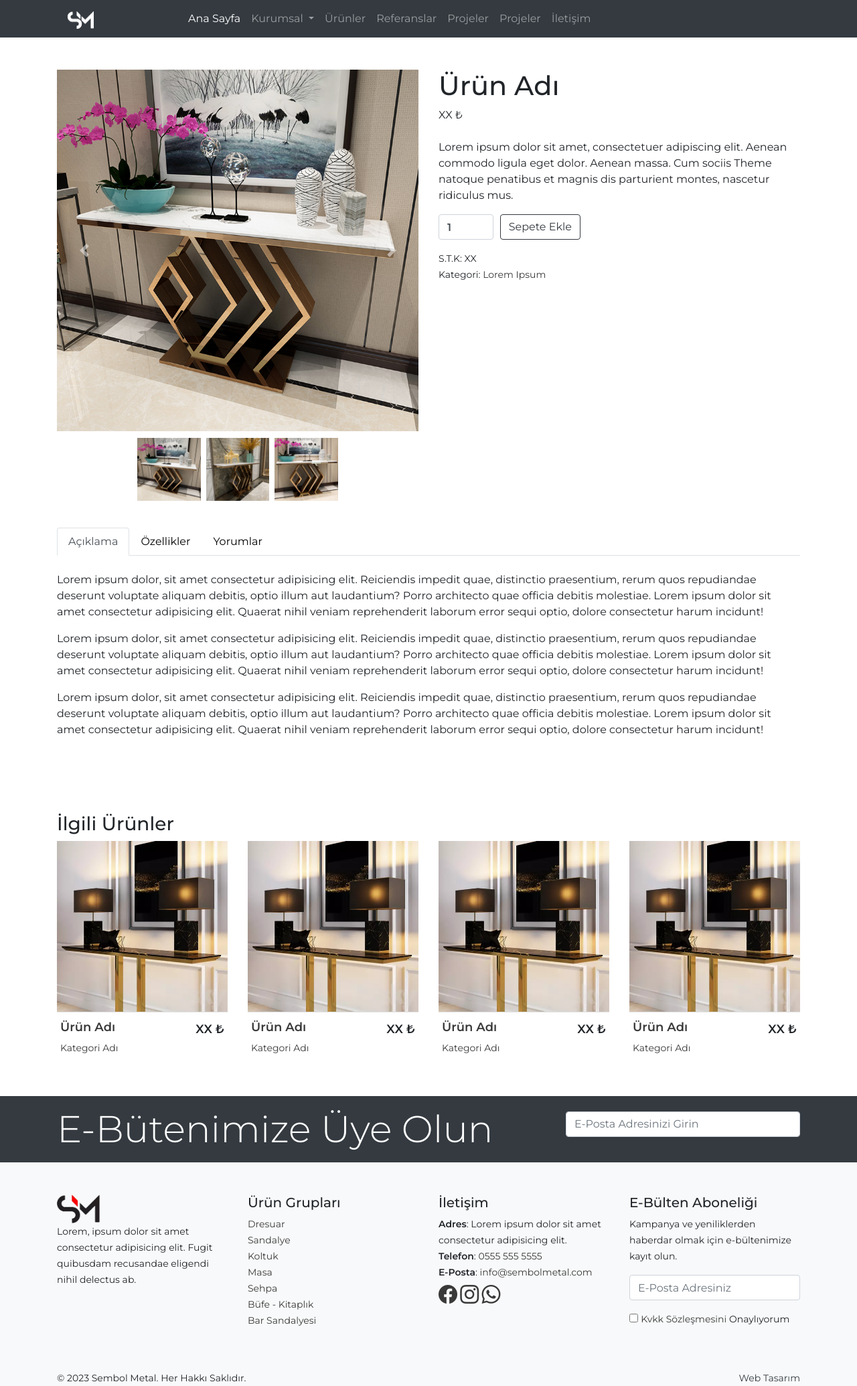
After one commit to kpamukcu/sembolmetal, a PHP site: page /urun.php in a window 1280 px wide. The commit adds this page. Shown: the whole page at 67% size. Run offline with PHP 8.4, Linux system fonts and the light colour scheme.

Commit message:
Ürün Sayfası Düzenlendi

```diff
--- a/css/style.css
+++ b/css/style.css
@@ -25,18 +25,17 @@
 #categories .card{
     background-color: #bedbe3;
     border-radius: 0;
-    border: 0;
 }
 
-#products .card-footer{
+.card-footer{
     background-color: transparent !important;
 }
 
-#products .card{
+.card{
     border:0px;
 }
 
-#products h2, .col-3{
+.card h2, .col-3{
     font-size:18px;
     font-weight: 600;
 }
@@ -53,3 +52,7 @@
 #info .bi{
     font-size: 50px;
 }
+
+.carousel-indicators{
+    bottom:-120px;
+}
--- /dev/null
+++ b/urun.php
@@ -0,0 +1,180 @@
+<?php require_once('header.php') ?>
+
+<!-- Product Section Start -->
+<section id="productPage" class="py-5">
+    <div class="container">
+        <div class="row">
+            <div class="col-md-6">
+
+                <div id="carouselExampleIndicators" class="carousel slide" data-ride="carousel">
+                    <ol class="carousel-indicators">
+
+                        <img src="img/urun1.jpg" alt="" data-target="#carouselExampleIndicators" data-slide-to="0" class="active w-25">
+                        <img src="img/urun2.jpg" alt="" data-target="#carouselExampleIndicators" data-slide-to="1" class="w-25 mx-2">
+                        <img src="img/urun3.jpg" alt="" data-target="#carouselExampleIndicators" data-slide-to="2" class="w-25">
+
+
+                    </ol>
+                    <div class="carousel-inner">
+                        <div class="carousel-item active">
+                            <img src="img/urun1.jpg" class="d-block w-100" alt="...">
+                        </div>
+                        <div class="carousel-item">
+                            <img src="img/urun2.jpg" class="d-block w-100" alt="...">
+                        </div>
+                        <div class="carousel-item">
+                            <img src="img/urun3.jpg" class="d-block w-100" alt="...">
+                        </div>
+                    </div>
+                    <button class="carousel-control-prev" type="button" data-target="#carouselExampleIndicators" data-slide="prev">
+                        <span class="carousel-control-prev-icon" aria-hidden="true"></span>
+                        <span class="sr-only">Previous</span>
+                    </button>
+                    <button class="carousel-control-next" type="button" data-target="#carouselExampleIndicators" data-slide="next">
+                        <span class="carousel-control-next-icon" aria-hidden="true"></span>
+                        <span class="sr-only">Next</span>
+                    </button>
+                </div>
+
+
+            </div>
+            <div class="col-md-6">
+                <h1>Ürün Adı</h1>
+                <span>XX ₺</span><br>
+                <p class="mt-4">Lorem ipsum dolor sit amet, consectetuer adipiscing elit. Aenean commodo ligula eget dolor. Aenean massa. Cum sociis Theme natoque penatibus et magnis dis parturient montes, nascetur ridiculus mus.</p>
+                <form action="basket.php" method="get" class="form-row">
+                    <div class="col-md-2">
+                        <div class="form-group">
+                            <input type="number" name="" id="" class="form-control" value="1" style="font-weight: 600;">
+                        </div>
+                    </div>
+                    <div class="col-md-2">
+                        <div class="form-group">
+                            <input type="submit" value="Sepete Ekle" class="btn btn-outline-dark">
+                        </div>
+                    </div>
+                    <div class="col-12">
+                        <small>S.T.K: XX</small><br>
+                        <small>Kategori: <a href="">Lorem Ipsum</a></small>
+                    </div>
+                </form>
+            </div>
+        </div>
+    </div>
+</section>
+<!-- Product Section End -->
+
+<!-- Product Description Start -->
+<section id="description" class="py-5 mt-5">
+    <div class="container">
+        <div class="row">
+            <div class="col-12">
+                <nav>
+                    <div class="nav nav-tabs" id="nav-tab" role="tablist">
+                        <button class="nav-link active" id="nav-home-tab" data-toggle="tab" data-target="#nav-home" type="button" role="tab" aria-controls="nav-home" aria-selected="true">Açıklama</button>
+                        <button class="nav-link" id="nav-profile-tab" data-toggle="tab" data-target="#nav-profile" type="button" role="tab" aria-controls="nav-profile" aria-selected="false">Özellikler</button>
+                        <button class="nav-link" id="nav-contact-tab" data-toggle="tab" data-target="#nav-contact" type="button" role="tab" aria-controls="nav-contact" aria-selected="false">Yorumlar</button>
+                    </div>
+                </nav>
+                <div class="tab-content" id="nav-tabContent">
+                    <div class="tab-pane fade show active pt-4" id="nav-home" role="tabpanel" aria-labelledby="nav-home-tab">
+                        <p>Lorem ipsum dolor, sit amet consectetur adipisicing elit. Reiciendis impedit quae, distinctio praesentium, rerum quos repudiandae deserunt voluptate aliquam debitis, optio illum aut laudantium? Porro architecto quae officia debitis molestiae. Lorem ipsum dolor sit amet consectetur adipisicing elit. Quaerat nihil veniam reprehenderit laborum error sequi optio, dolore consectetur harum incidunt!</p>
+                        <p>Lorem ipsum dolor, sit amet consectetur adipisicing elit. Reiciendis impedit quae, distinctio praesentium, rerum quos repudiandae deserunt voluptate aliquam debitis, optio illum aut laudantium? Porro architecto quae officia debitis molestiae. Lorem ipsum dolor sit amet consectetur adipisicing elit. Quaerat nihil veniam reprehenderit laborum error sequi optio, dolore consectetur harum incidunt!</p>
+                        <p>Lorem ipsum dolor, sit amet consectetur adipisicing elit. Reiciendis impedit quae, distinctio praesentium, rerum quos repudiandae deserunt voluptate aliquam debitis, optio illum aut laudantium? Porro architecto quae officia debitis molestiae. Lorem ipsum dolor sit amet consectetur adipisicing elit. Quaerat nihil veniam reprehenderit laborum error sequi optio, dolore consectetur harum incidunt!</p>
+                    </div>
+                    <div class="tab-pane fade pt-4" id="nav-profile" role="tabpanel" aria-labelledby="nav-profile-tab">
+                        <ul>
+                            <li>Ürün Özelliği 1</li>
+                            <li>Ürün Özelliği 2</li>
+                            <li>Ürün Özelliği 3</li>
+                            <li>Ürün Özelliği 4</li>
+                            <li>Ürün Özelliği 5</li>
+                        </ul>
+                    </div>
+                    <div class="tab-pane fade pt-4" id="nav-contact" role="tabpanel" aria-labelledby="nav-contact-tab">Ürün Yorumları Gelecek</div>
+                </div>
+            </div>
+        </div>
+    </div>
+</section>
+<!-- Product Description End -->
+
+<!-- Related Products Section Start -->
+<section id="related" class="py-5">
+    <div class="container">
+        <div class="row">
+            <div class="col-12">
+                <h3>İlgili Ürünler</h3>
+            </div>
+        </div>
+        <div class="row">
+            <div class="col-md-3">
+                <div class="card">
+                    <a href="urun.php"><img src="img/demo1.webp" alt="" class="img-fluid"></a>
+                    <div class="card-footer">
+                        <div class="row">
+                            <div class="col-9 px-0">
+                                <h2><a href="urun.php">Ürün Adı</a></h2>
+                                <small><a href="kategori.php">Kategori Adı</a></small>
+                            </div>
+                            <div class="col-3 text-right px-0">
+                                XX ₺
+                            </div>
+                        </div>
+                    </div>
+                </div>
+            </div>
+            <div class="col-md-3">
+            <div class="card">
+                    <a href="urun.php"><img src="img/demo1.webp" alt="" class="img-fluid"></a>
+                    <div class="card-footer">
+                        <div class="row">
+                            <div class="col-9 px-0">
+                                <h2><a href="urun.php">Ürün Adı</a></h2>
+                                <small><a href="kategori.php">Kategori Adı</a></small>
+                            </div>
+                            <div class="col-3 text-right px-0">
+                                XX ₺
+                            </div>
+                        </div>
+                    </div>
+                </div>
+            </div>
+            <div class="col-md-3">
+            <div class="card">
+                    <a href="urun.php"><img src="img/demo1.webp" alt="" class="img-fluid"></a>
+                    <div class="card-footer">
+                        <div class="row">
+                            <div class="col-9 px-0">
+                                <h2><a href="urun.php">Ürün Adı</a></h2>
+                                <small><a href="kategori.php">Kategori Adı</a></small>
+                            </div>
+                            <div class="col-3 text-right px-0">
+                                XX ₺
+                            </div>
+                        </div>
+                    </div>
+                </div>
+            </div>
+            <div class="col-md-3">
+            <div class="card">
+                    <a href="urun.php"><img src="img/demo1.webp" alt="" class="img-fluid"></a>
+                    <div class="card-footer">
+                        <div class="row">
+                            <div class="col-9 px-0">
+                                <h2><a href="urun.php">Ürün Adı</a></h2>
+                                <small><a href="kategori.php">Kategori Adı</a></small>
+                            </div>
+                            <div class="col-3 text-right px-0">
+                                XX ₺
+                            </div>
+                        </div>
+                    </div>
+                </div>
+            </div>
+        </div>
+    </div>
+</section>
+<!-- Related Products Section End -->
+
+<?php require_once('footer.php') ?>
```
Also changed, not shown: product-page.php (deleted, +0 -7 lines), urunler.php (+4 -4 lines), img/urun1.jpg (added), img/urun2.jpg (added), img/urun3.jpg (added).
